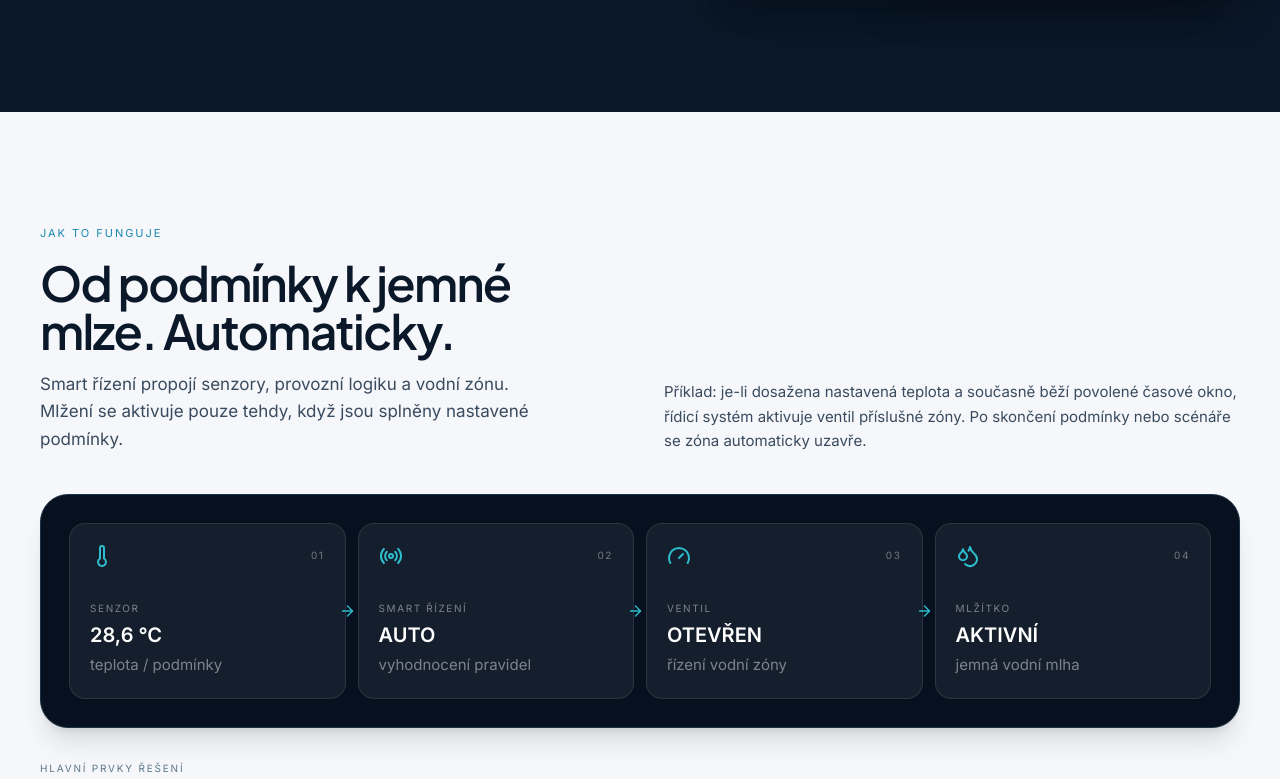
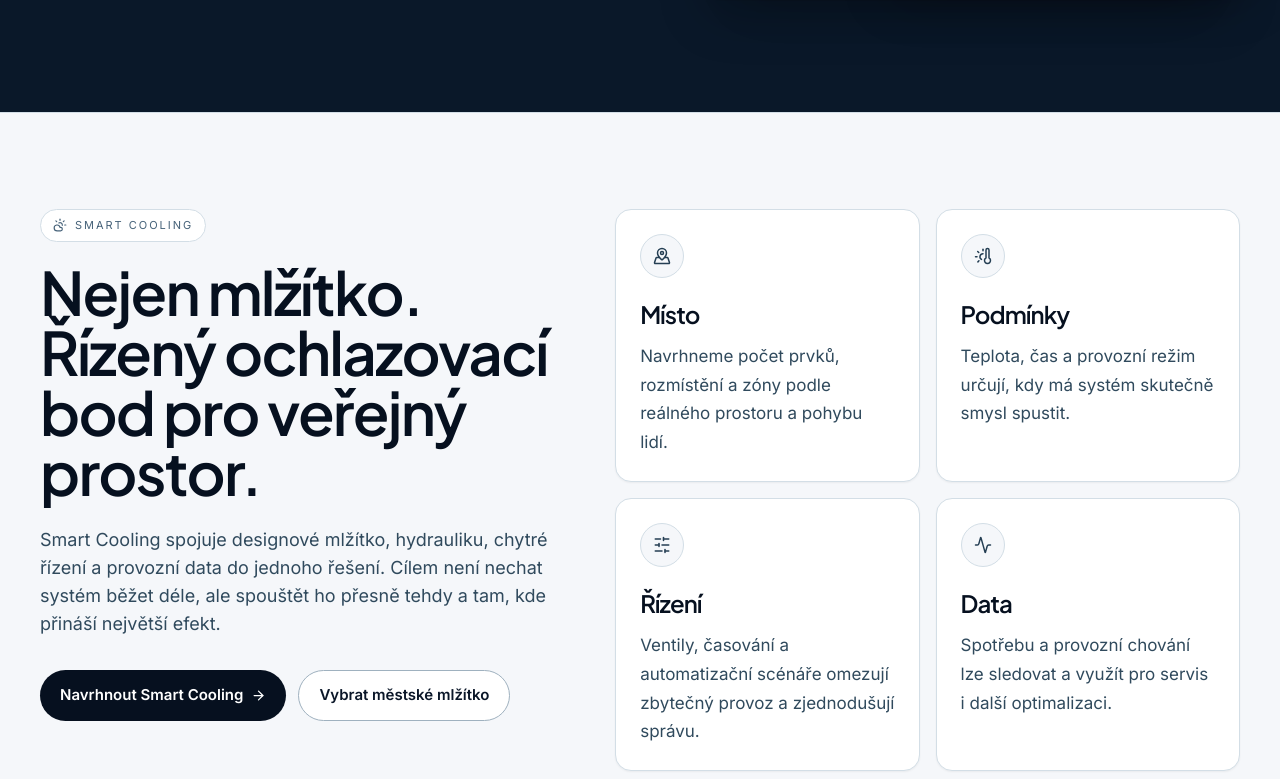
Before and after one commit to jakub1duch-a11y/ml-idla-ml-tka-pro-m-sta-obce-a-ve-ejn-parky, a React (Vite) app: page /smart-ovladani in a window 1280 px wide. Shown: the part 801-1580 px from the top of the page. Built offline with nearby package versions, Linux system fonts and the light colour scheme; no server answers; a web font is replaced by a local one.

Commit message:
External agent changes

```diff
--- a/src/pages/SmartOvladani.jsx
+++ b/src/pages/SmartOvladani.jsx
@@ -7,15 +7,16 @@ import SmartAutomationFlow from '@/components/smart-ovladani/SmartAutomationFlow
 import SmartCTA from '@/components/smart-ovladani/SmartCTA';
 import SmartOfferSection from '@/components/smart-ovladani/SmartOfferSection';
 import SmartValveMediaSection from '@/components/smart-ovladani/SmartValveMediaSection';
+import SmartCoolingConcept from '@/components/smart-ovladani/SmartCoolingConcept';
 import MlzeniKalkulator from '@/components/poradce/MlzeniKalkulator';
 import ContextLinks from '@/components/common/ContextLinks';
 
 export default function SmartOvladani() {
   useEffect(() => {
     setSEO({
-      title: 'Smart ovládání mlžítek — aplikace a automatizace | mlzidla.cz',
-      description: 'Smart řízení mlžítek podle času, teploty a provozních podmínek. Vzdálené ovládání, více zón, senzory a automatizační scénáře pro města i soukromé instalace.',
-      keywords: 'smart ovládání mlžítek, automatizace mlžení, chytré senzory mlžítka, řízení mlžného systému, SUPLA mlžení, PEVEKO ventil',
+      title: 'Smart Cooling — chytré řízení městského ochlazování | mlzidla.cz',
+      description: 'Smart Cooling propojuje designová mlžítka, chytré ventily, senzory, provozní scénáře a data. Řízené ochlazovací body pro města, parky, náměstí a sportoviště.',
+      keywords: 'smart cooling, chytré městské ochlazování, smart city mlžítka, automatizace mlžení, chytré senzory mlžítka, řízení mlžného systému, PEVEKO ventil',
       canonicalPath: '/smart-ovladani',
     });
   }, []);
@@ -23,6 +24,7 @@ export default function SmartOvladani() {
   return (
     <div className="min-h-screen bg-white">
       <SmartHero />
+      <SmartCoolingConcept />
       <SmartAutomationFlow />
       <SmartBenefits />
       <SmartSensorsSection />
```
